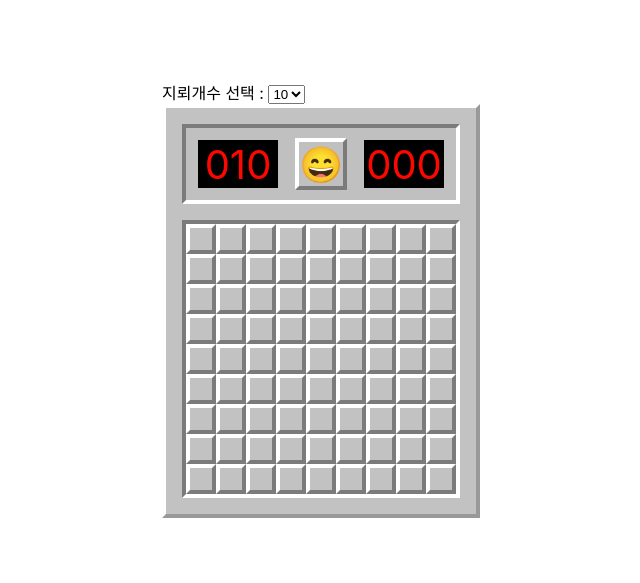
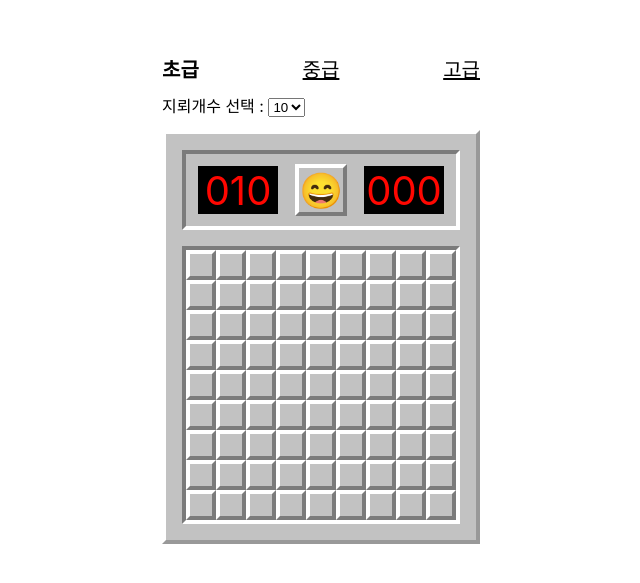
Before and after one commit to kingkiboots/react-ts-minesweeper, a React (Create React App) app: page / in a window 1280 px wide. Shown: the part 101-684 px from the top of the page, without its empty margins (319-959 px from the left). Built offline with nearby package versions, Linux system fonts and the light colour scheme.

Commit message:
ADD) 20240127 : Add GameLevel Type & three levels & Delete some consts

```diff
--- a/src/constants/index.ts
+++ b/src/constants/index.ts
@@ -1,22 +1,21 @@
 import { GameLevel } from '../types';
 
-export const MAX_ROWS = 9;
-export const MAX_COLS = 9;
-export const NO_OF_BOMBS = 10;
-
 export const EASY_LEVEL: GameLevel = {
+  label: '초급',
   maxRows: 9,
   maxCols: 9,
   noOfBombs: 10,
 };
 
 export const NORMAL_LEVEL: GameLevel = {
+  label: '중급',
   maxRows: 15,
   maxCols: 15,
   noOfBombs: 40,
 };
 
 export const HARD_LEVEL: GameLevel = {
+  label: '고급',
   maxRows: 29,
   maxCols: 15,
   noOfBombs: 99,
--- a/src/types/index.ts
+++ b/src/types/index.ts
@@ -6,7 +6,10 @@ export type CellProps = { value: CellValue; state: CellState; red?: boolean };
 
 export type Face = '😄' | '😲' | '😵' | '😎';
 
+type GameLevelLabel = '초급' | '중급' | '고급';
+
 export type GameLevel = {
+  label: GameLevelLabel;
   maxRows: number;
   maxCols: number;
   noOfBombs: number;
--- a/src/views/layouts/App/App.scss
+++ b/src/views/layouts/App/App.scss
@@ -10,3 +10,25 @@
 .App {
   position: relative;
 }
+
+.Level {
+  margin-bottom: 13px;
+  display: grid;
+}
+
+.SelectGameLevel {
+  display: flex;
+  float: left;
+  font-size: 1.25rem;
+  margin-bottom: 10px;
+  align-items: center;
+  justify-content: space-between;
+}
+
+.levelSelect {
+  color: black;
+  &.active {
+    font-weight: 700;
+    text-decoration: none;
+  }
+}
--- a/src/views/layouts/App/index.tsx
+++ b/src/views/layouts/App/index.tsx
@@ -1,32 +1,48 @@
-import React, { useLayoutEffect, useState } from 'react';
+import React, { useState } from 'react';
 import Main from '../Main';
-import { NO_OF_BOMBS, MIN_NO_OF_BOMBS, EASY_LEVEL } from '../../../constants';
+import {
+  MIN_NO_OF_BOMBS,
+  EASY_LEVEL,
+  NORMAL_LEVEL,
+  HARD_LEVEL,
+} from '../../../constants';
 import { GameLevel, OnChangeEvent } from '../../../types';
+import './App.scss';
 
 const App = () => {
   // game setting 을 컨텍스트로 빼자.
   const [gameLevel, setGameLevel] = useState<GameLevel>(EASY_LEVEL);
-  const [numberOfBombs, setNumberOfBombs] = useState<number>(NO_OF_BOMBS);
-
+  const maxOfBombs = Math.floor((gameLevel.maxCols * gameLevel.maxRows) / 2);
   const handleChange = (e: OnChangeEvent) => {
     const { value } = e.target;
-    setNumberOfBombs(parseInt(value));
+    setGameLevel((prev) => ({ ...prev, noOfBombs: parseInt(value) }));
   };
-
-  useLayoutEffect(() => {
-    setGameLevel((prev) => ({ ...prev, noOfBombs: numberOfBombs }));
-  }, [numberOfBombs]);
 
   return (
     <div className="container">
       <div className="Level">
+        <div className="SelectGameLevel">
+          {[EASY_LEVEL, NORMAL_LEVEL, HARD_LEVEL].map((level, idx) => {
+            const isActive = gameLevel.label === level.label;
+            return (
+              <a
+                href="#"
+                key={`levelSelect${idx}`}
+                className={`levelSelect${isActive ? ' active' : ''}`}
+                onClick={(e) => {
+                  e.preventDefault();
+                  setGameLevel(level);
+                }}
+              >
+                <span>{level.label}</span>
+              </a>
+            );
+          })}
+        </div>
+        <div className="SelectNoOfBombs">
           <label>지뢰개수 선택 : </label>
-        <select
-          value={numberOfBombs}
-          name="numberOfBombs"
-          onChange={handleChange}
-        >
-          {Array(NO_OF_BOMBS - MIN_NO_OF_BOMBS + 1)
+          <select value={gameLevel.noOfBombs} onChange={handleChange}>
+            {Array(maxOfBombs - MIN_NO_OF_BOMBS + 1)
               .fill(null)
               .map((_, idx) => {
                 const value = idx + MIN_NO_OF_BOMBS;
@@ -38,6 +54,7 @@ const App = () => {
               })}
           </select>
         </div>
+      </div>
       <div className="App">
         <Main gameLevel={gameLevel} />
       </div>
```
Lines whose indentation alone changed are shown as unchanged.
